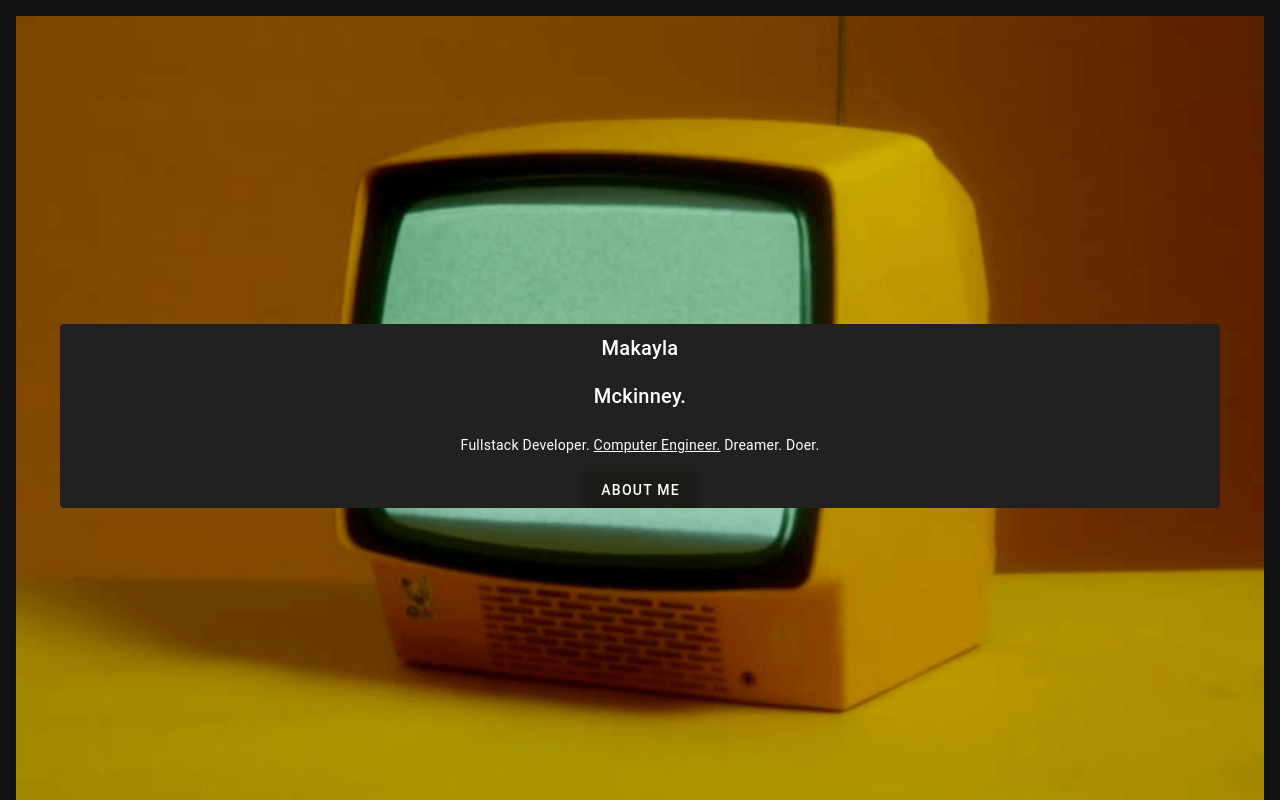
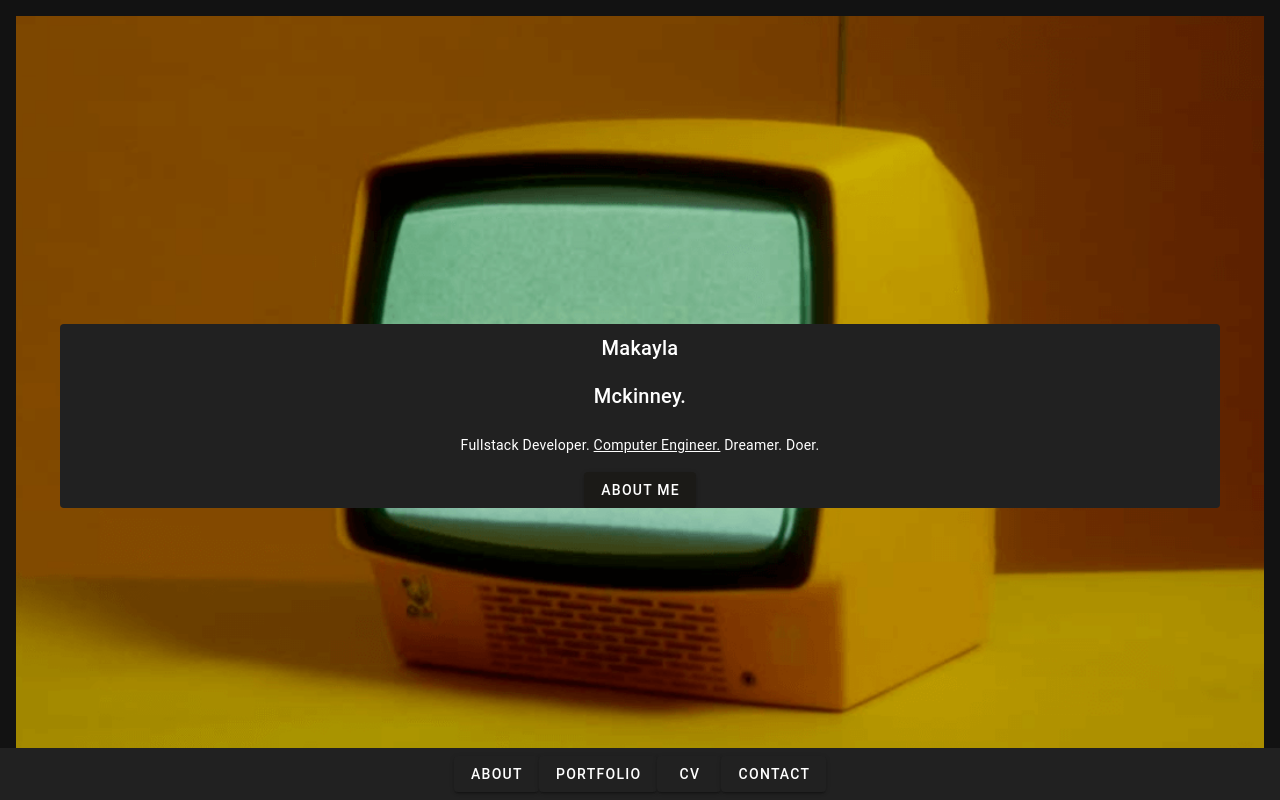
Before and after one commit to crouchbindcommit/portfolio, a Vue app: page / in a window 1280 px wide. Shown: the top 800 px of the page. Built offline with nearby package versions, Linux system fonts and the light colour scheme.

Commit message:
Update index.vue

```diff
--- a/src/pages/index.vue
+++ b/src/pages/index.vue
@@ -14,6 +14,19 @@
           <v-btn color="#1b1a17" @click="navigateToAbout" class="navigate-btn">About Me</v-btn>
         </v-card>
       </v-container>
+
+      <v-footer app>
+    <v-container class="pa-0" fluid>
+      <v-row class="fill-height" align="center" justify="center">
+        <v-col class="d-flex justify-center" cols="auto">
+          <v-btn @click="navigateToAbout">About</v-btn>
+          <v-btn @click="navigateToPortfolio">Portfolio</v-btn>
+          <v-btn @click="navigateToResume">CV</v-btn>
+          <v-btn @click="navigateToContact">Contact</v-btn>
+        </v-col>
+      </v-row>
+    </v-container>
+  </v-footer>
     </div>
 
     <!-- Section 2 -->
```
